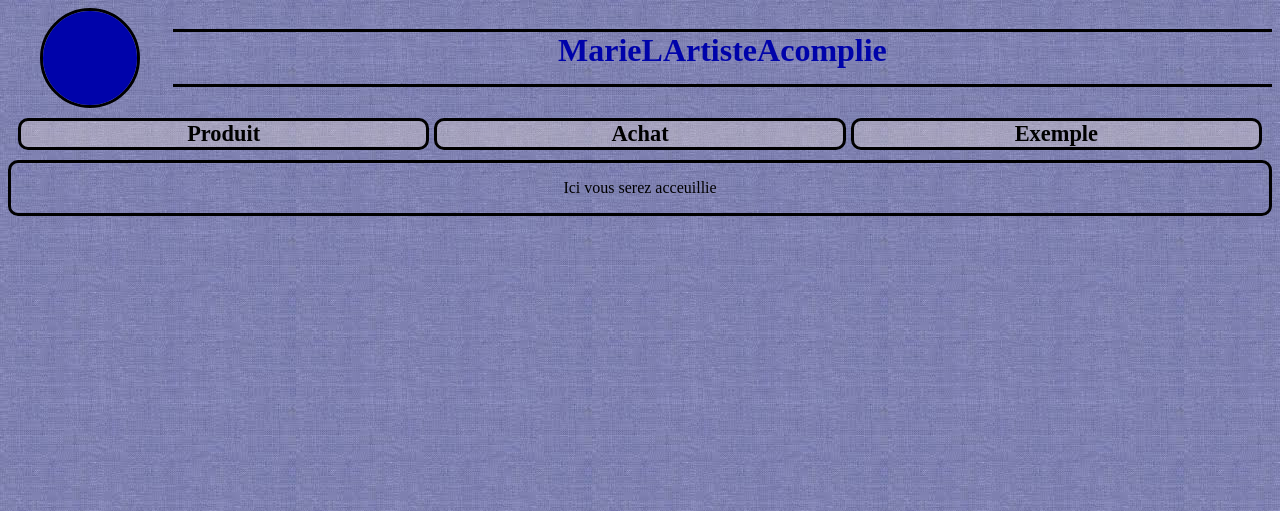
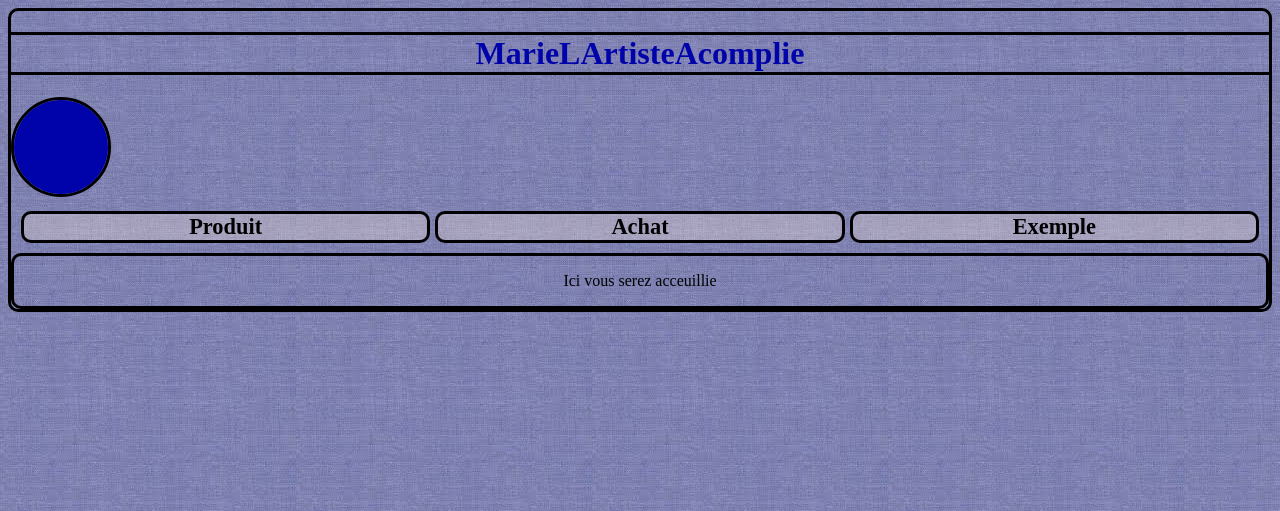
Before and after one commit to 0kM3c/dat4, a PHP site: page /Ongle/ongle.html in a window 1280 px wide. Shown: the top 511 px of the page. Run offline with PHP 8.4, Linux system fonts and the light colour scheme.

Commit message:
Update ongle.css

```diff
--- a/Ongle/ongle.css
+++ b/Ongle/ongle.css
@@ -1,8 +1,14 @@
 body{
+    background-image: url("fond.jfif");
+    border: solid;
+    border-radius: 10px;
+}
+.body{
     display:grid;
     grid-template-columns: 0.3fr 2fr;
     grid-template-rows: auto auto auto;
-    background-image: url("fond.jfif");
+    margin:10px;
+
 }
 h1{
     text-align: center;
```
